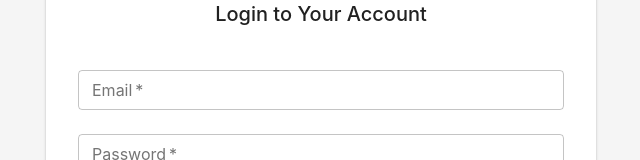
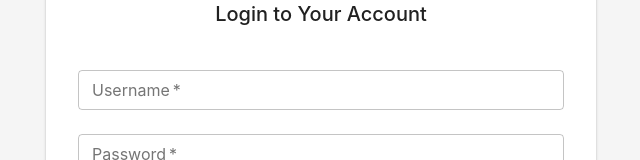
Before and after one commit to Subhash0910/mini-plm-frontend, a React (Create React App) app: page /login in a window 1280 px wide. Shown: the part 289-449 px from the top of the page, without its empty margins (319-959 px from the left). Built offline with nearby package versions, Linux system fonts and the light colour scheme.

Commit message:
Fix: Change email field to username in LoginPage to match backend API

```diff
--- a/src/pages/auth/LoginPage.jsx
+++ b/src/pages/auth/LoginPage.jsx
@@ -6,7 +6,7 @@
 const LoginPage = () => {
   const navigate = useNavigate();
   const { login } = useAuth();
-  const [email, setEmail] = useState('');
+  const [username, setUsername] = useState('');
   const [password, setPassword] = useState('');
   const [error, setError] = useState('');
   const [loading, setLoading] = useState(false);
@@ -16,7 +16,7 @@
     setError('');
     setLoading(true);
 
-    const result = await login(email, password);
+    const result = await login(username, password);
     if (result.success) {
       navigate('/');
     } else {
@@ -42,10 +42,10 @@
           <form onSubmit={handleSubmit}>
             <TextField
               fullWidth
-              label="Email"
-              type="email"
-              value={email}
-              onChange={(e) => setEmail(e.target.value)}
+              label="Username"
+              type="text"
+              value={username}
+              onChange={(e) => setUsername(e.target.value)}
               margin="normal"
               required
             />
```
